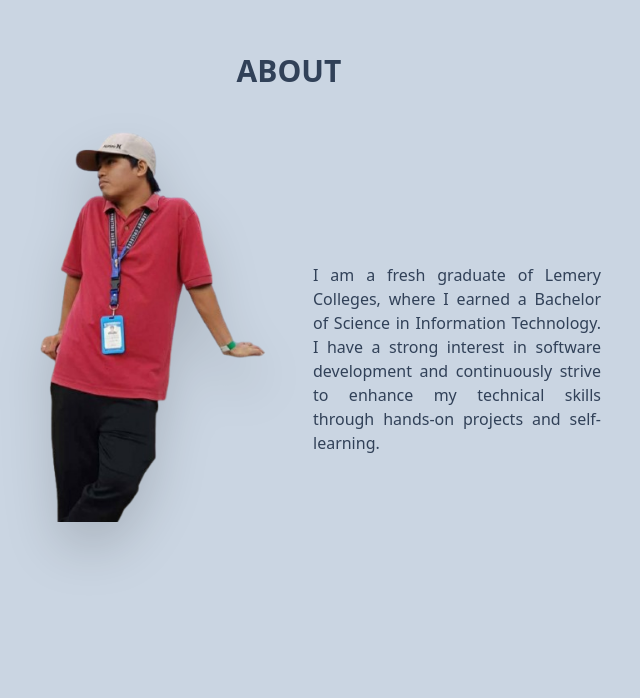
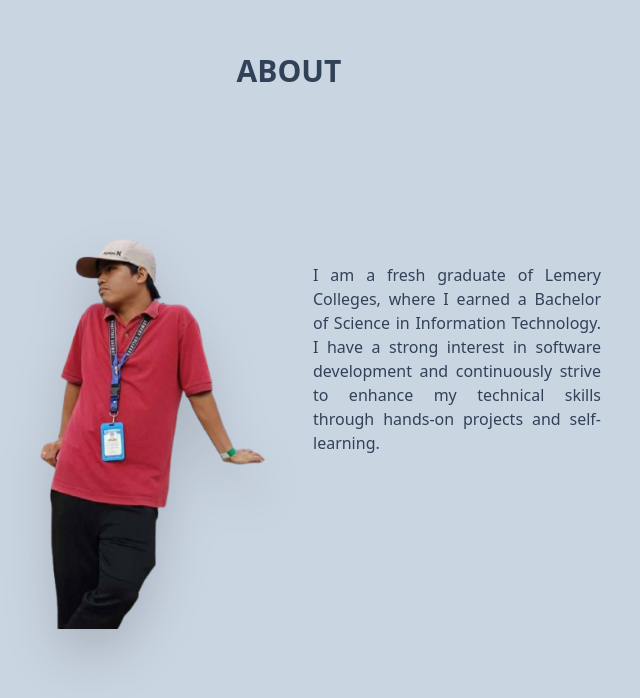
Before and after one commit to MicksTech/My_reactjs, a React (Vite) app: page / in a window 1280 px wide. Shown: the part 967-1665 px from the top of the page, without its empty margins (351-991 px from the left). Built offline with nearby package versions, Linux system fonts and the light colour scheme.

Commit message:
commit changes

```diff
--- a/src/pages/About.jsx
+++ b/src/pages/About.jsx
@@ -7,7 +7,7 @@ export default function About() {
           <h3 className='text-center mt-6 font-bold text-3xl uppercase text-slate-700 font-sans'>About</h3>
           <div className='flex justify-center items-center h-full w-1/2 gap-4'>
               <img src={ImageAbout} alt=""
-              className='w-1/2 h-1/2 drop-shadow-2xl size-16 animate-bounce'/>
+              className='w-1/2 h-1/2 drop-shadow-2xl'/>
               <p className='w-full p-2 text-justify text-slate-700'>
                   I am a fresh graduate of Lemery Colleges, where I earned a Bachelor of Science in
                   Information Technology. I have a strong interest in software development and
```
